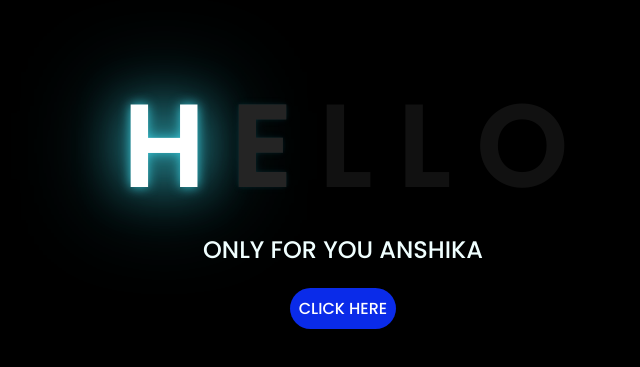
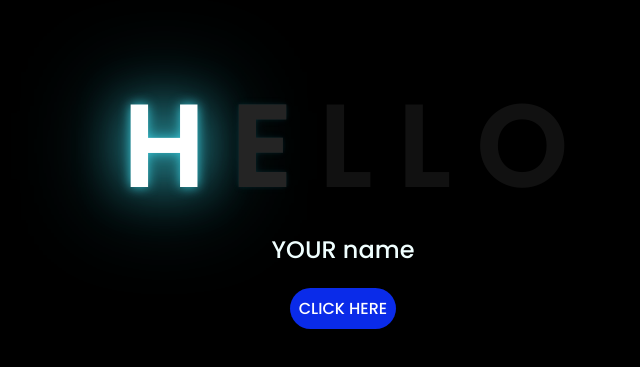
Before and after one commit to Pranabindudas/flores-amarillas-tres, a plain HTML site: page index.html in a window 1280 px wide. Shown: the part 139-506 px from the top of the page, without its empty margins (305-945 px from the left). Drawn offline with Linux system fonts and the light colour scheme.

Commit message:
name changed

```diff
--- a/index.html
+++ b/index.html
@@ -19,7 +19,7 @@
         <span>O</span>
     </div>
     <div class="description">
-        <span>ONLY FOR YOU ANSHIKA</span>
+        <span> YOUR name</span>
     </div>
     <div class="button">
         <button class="botones">
```
Also changed, not shown: flower.html (+1 -1 lines).
